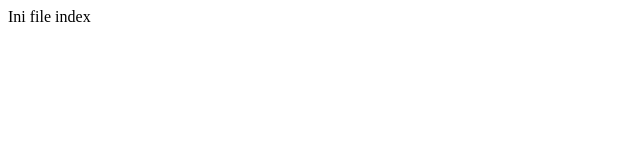
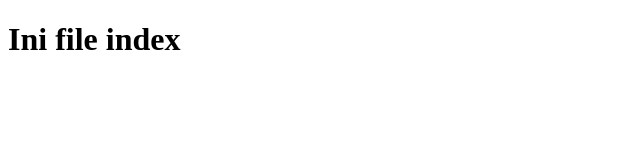
Before and after one commit to ChairunnisaYusuf/project, a plain HTML site: page index.html in a window 1280 px wide. Shown: the whole page, without its empty margins (0-640 px from the left). Drawn offline with Linux system fonts and the light colour scheme.

Commit message:
update lagi

```diff
--- a/index.html
+++ b/index.html
@@ -4,6 +4,6 @@
 	<title></title>
 </head>
 <body>
-	Ini file index
+	<h1>Ini file index</h1>
 </body>
 </html>
```
